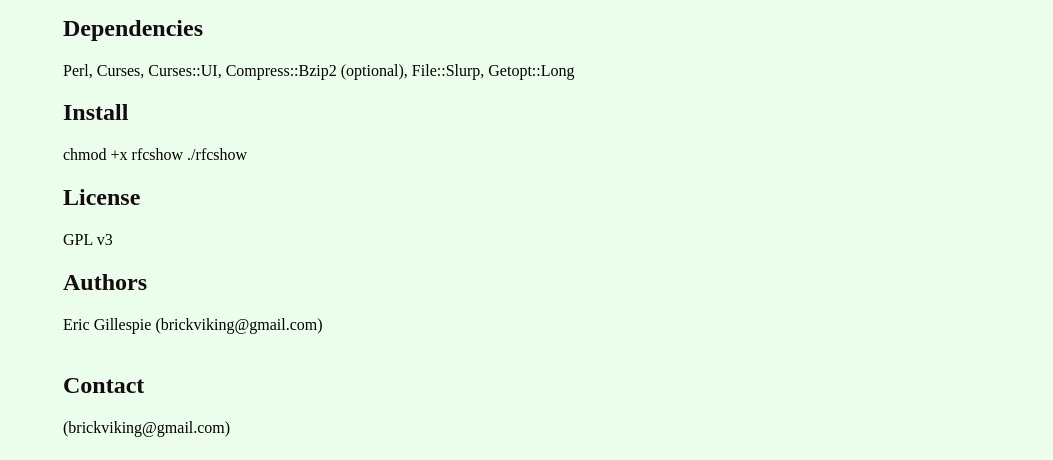
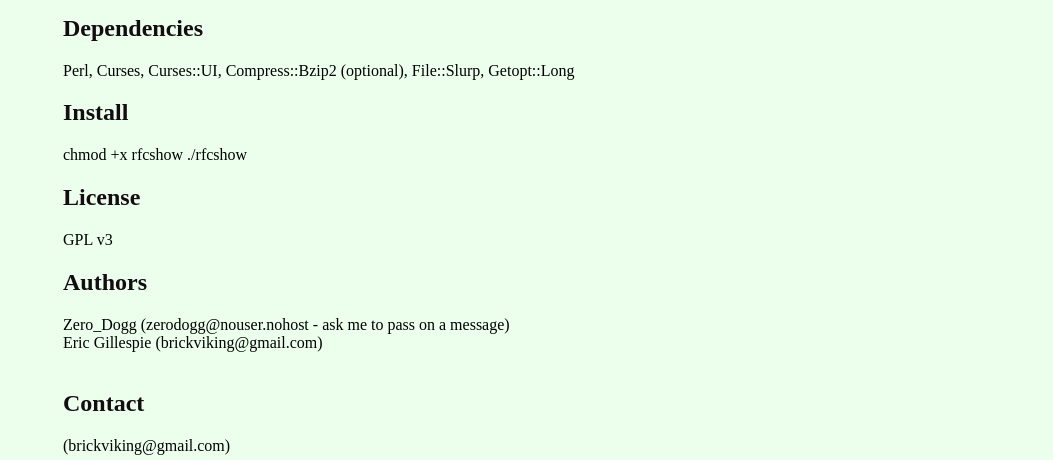
Before and after one commit to brickviking/rfcshowpl, a plain HTML site: page index.html in a window 1280 px wide. Shown: the part 322-782 px from the top of the page, without its empty margins (227-1280 px from the left). Drawn offline with Linux system fonts and the light colour scheme.

Commit message:
Show the real author, as he's the one who provided the most code. I've only added bits, and I hope I've added the right bits.

```diff
--- a/index.html
+++ b/index.html
@@ -68,9 +68,10 @@
 <h2>License</h2>
 <p>GPL v3</p>
 <h2>Authors</h2>
-<p>Eric Gillespie (brickviking@gmail.com)
-<br/>
-<br/>      </p>
+<p>Zero_Dogg (zerodogg@nouser.nohost - ask me to pass on a message)
+<br />Eric Gillespie (brickviking@gmail.com)
+<br />
+<br />      </p>
 <h2>Contact</h2>
 <p> (brickviking@gmail.com)
 <br/>      </p>
```
